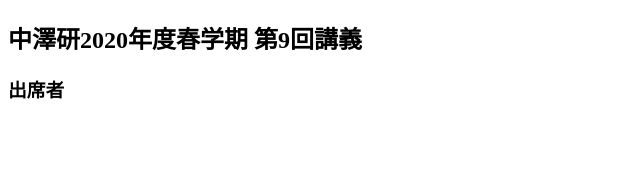
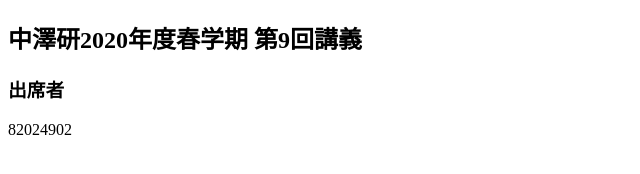
Before and after one commit to yuting0624/git-workshop, a plain HTML site: page index.html in a window 1280 px wide. Shown: the whole page, without its empty margins (0-640 px from the left). Drawn offline with Linux system fonts and the light colour scheme.

Commit message:
Add my student id

```diff
--- a/index.html
+++ b/index.html
@@ -9,6 +9,7 @@
 <body>
     <h2>中澤研2020年度春学期 第9回講義</h2>
     <h3>出席者</h3>
+    <p>82024902</p>
 </body>
 
 </html>
```
